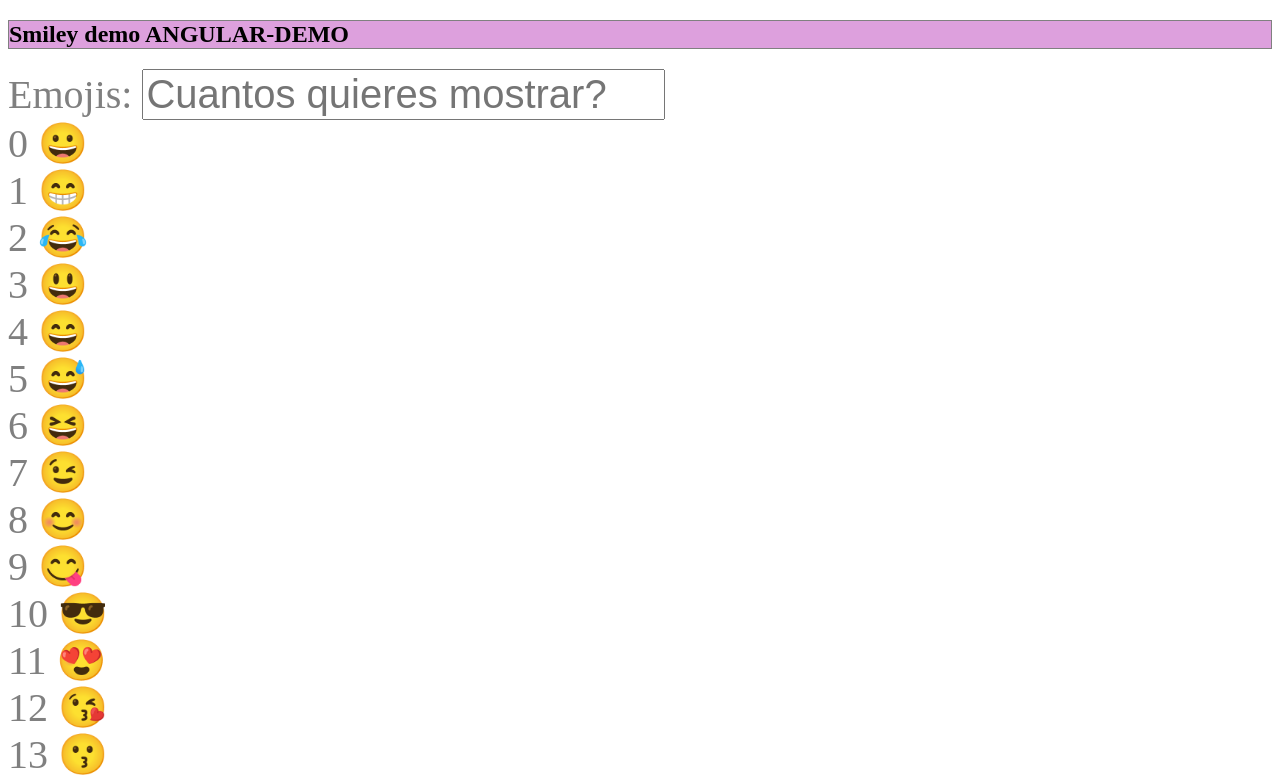
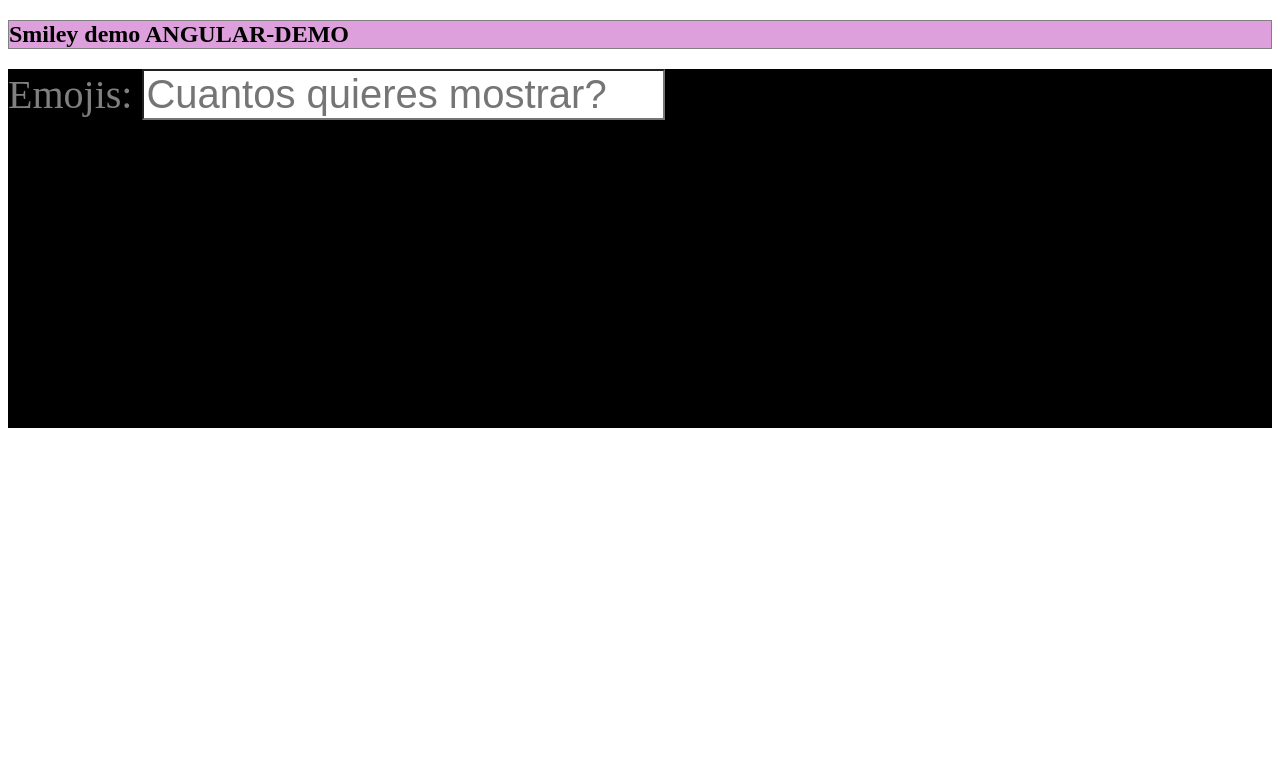
Before and after one commit to micrelio/emojis-angular, an Angular app: page / in a window 1280 px wide. Shown: the top 778 px of the page. Built offline with nearby package versions, Linux system fonts and the light colour scheme.

Commit message:
con error si sacas muchos emojis

```diff
--- a/src/app/smiley/smiley.component.html
+++ b/src/app/smiley/smiley.component.html
@@ -1,11 +1,14 @@
 <!-- esto se mostrara en pantalla -->
 <div>
   Emojis:
-<input type='number'  [(ngModel)]="showNumEmojis"
-placeholder="Cuantos quieres mostrar?"/>
+  <input type='number' [(ngModel)]="showNumEmojis" placeholder="Cuantos quieres mostrar?" />
+  <div *ngIf="showNumEmojis > emojis.length"> Hay menos emojis de los que quieres mostrar</div>
 
-<!-- nhFor recorrrera el arary situado en smiley.component.ts -->
-  <div *ngFor="let emoji of emojis; let i = index">
-<!-- compara  i con show emogis y pinta -->
-  <div *ngIf="i <= showNumEmojis"> {{i}} {{emoji}} </div>
-</div>
+  <div class='grid'>
+    <!-- nhFor recorrrera el arary situado en smiley.component.ts -->
+    <div *ngFor="let emoji of emojis; let i = index">
+      <!-- compara  i con show emogis y pinta -->
+
+      <div *ngIf="i <= showNumEmojis"> {{i}} {{emoji}} </div>
+    </div>
+  </div>
--- a/src/app/smiley/smiley.component.scss
+++ b/src/app/smiley/smiley.component.scss
@@ -1,4 +1,19 @@
 * {
   color:grey;
   font-size: 40px;
+  background: {
+    color:black;
 }
+}
+
+.grid{
+    display: grid;
+    grid-template-columns: repeat(auto-fit, 4em);
+    grid-gap:0.7em
+}
+
+input{
+    background: {
+        color:white;
+    }
+}
--- a/src/app/smiley/smiley.component.ts
+++ b/src/app/smiley/smiley.component.ts
@@ -7,12 +7,12 @@ import { Component } from '@angular/core';
   styleUrls: ['./smiley.component.scss']
 })
 export class SmileyComponent {
-  showNumEmojis: number =Infinity;
+  showNumEmojis: number =undefined;
   //cramos el array
-  emojis = ['😀', '😁', '😂',
-  '😃',  '😄',  '😅', '😆', '😉',
-  '😊', '😋', '😎', '😍', '😘', '😗',
-  '😙', '😚', '😐', '😑', '😶'];
+  // emojis = ['😀', '😁', '😂',
+  // '😃',  '😄',  '😅', '😆', '😉',
+  // '😊', '😋', '😎', '😍', '😘', '😗',
+  // '😙', '😚', '😐', '😑', '😶'];
 
-
+emojis=['😀', '😁', '😂', '😃', '😄', '😅', '😆', '😉', '😊', '😋', '😎', '😍', '😘', '😗', '😙', '😚', '😐', '😑', '😶', '😏', '😣', '😥', '😮', '😯', '😪', '😫', '😴', '😌', '😛', '😜', '😝', '😒', '😓', '😔', '😕', '😲', '😖', '😞', '😟', '😤', '😢', '😭', '😦', '😧', '😨', '😩', '😬', '😰', '😱', '😳', '😵', '😡', '😠', '😷', '😇', '😈', '👿', '👹', '👺', '💀', '👻', '👽', '💩', '😺', '😸', '😹', '😻', '😼', '😽', '🙀', '😿', '😾' ]
 }
```
